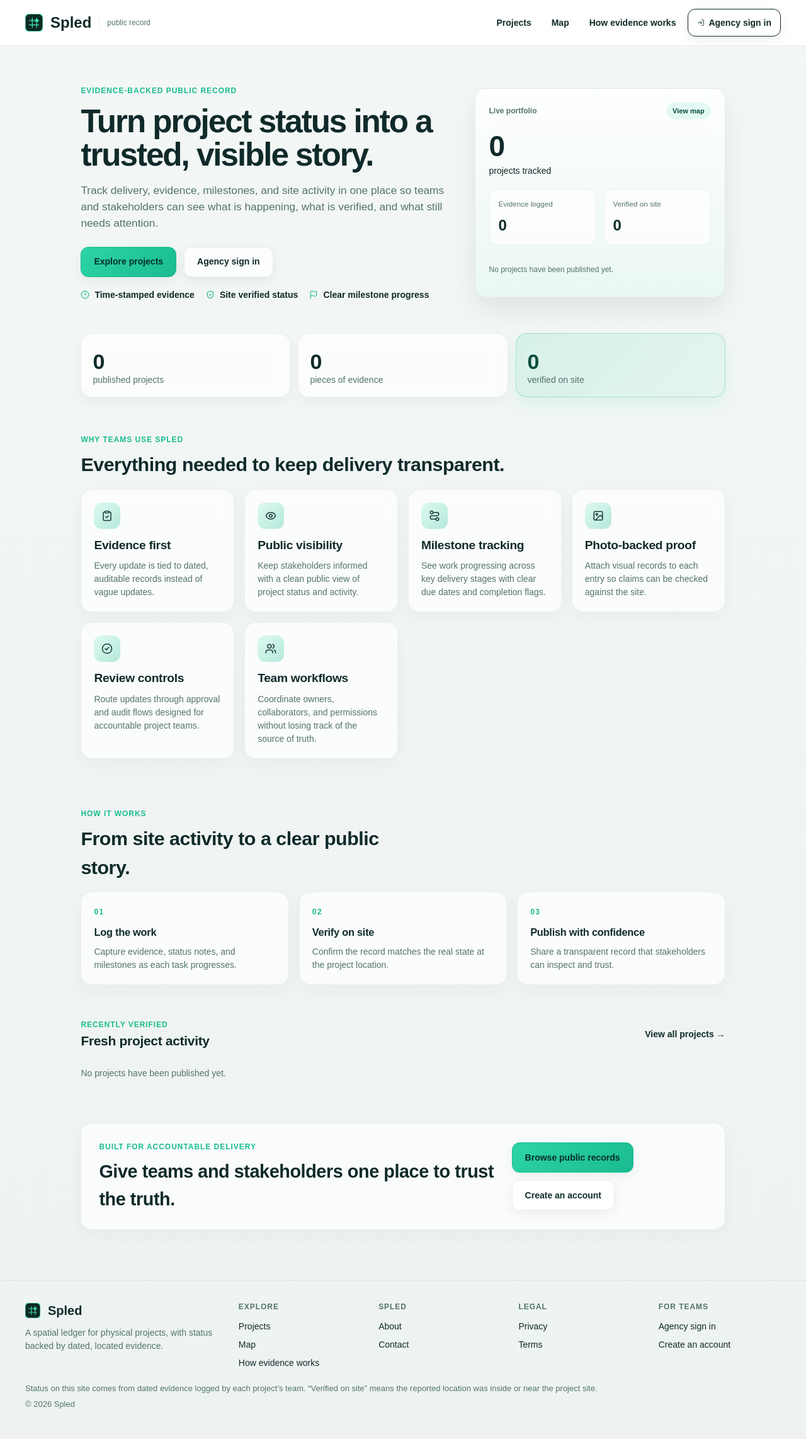
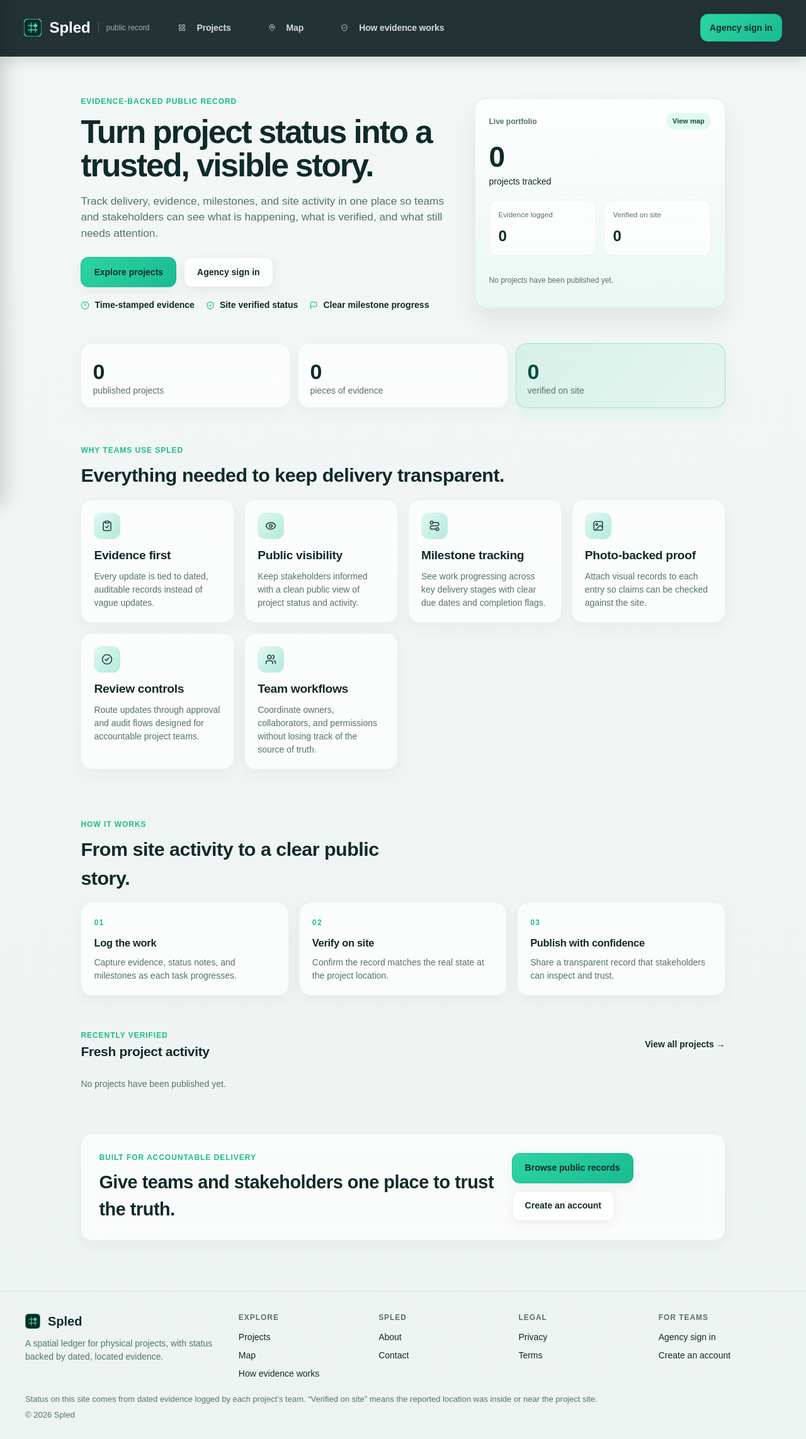
Before and after one commit to aqib-abdullahi/spled, a Django app: page / in a window 1280 px wide. Shown: the whole page at 63% size. Before the commit the page ends 2237 px from the top, so only its background shows below. Run offline with Django 5.2, Linux system fonts and the light colour scheme; data that the repository does not hold is empty; parts of the project's set-up code (start-up, migrations or seed data) failed here and were passed over; some web fonts are replaced.

Commit message:
Use the dashboard's dark bar and drawer on the public site

```diff
--- a/static/css/spled.css
+++ b/static/css/spled.css
@@ -1172,3 +1172,25 @@ button.chip[aria-pressed="true"] { background: var(--ink); color: #fff; border-c
   .sitefoot-grid { grid-template-columns: repeat(2, minmax(0, 1fr)); }
   .sitefoot-brand { grid-column: 1 / -1; }
 }
+
+/* Step 44: link from the sign-in pages back to the public site */
+.auth-back {
+  display: inline-block; margin-top: 18px; color: #b5c9c0; font-weight: 600;
+  text-decoration: underline; text-underline-offset: 3px;
+}
+.auth-back:hover { color: #fff; }
+@media (max-width: 800px) { .auth-back { margin-top: 8px; font-size: 14px; } }
+
+/* Step 45: the public site uses the dashboard's bar and drawer */
+.appbar .pubtag {
+  font-size: 12px; font-weight: 500; color: rgba(255,255,255,0.6);
+  border-left: 1px solid rgba(255,255,255,0.2); padding-left: 12px;
+}
+.pub-actions { margin-left: auto; display: flex; align-items: center; gap: 8px; }
+.mobile-nav.mainnav > a.drawer-foot { margin-top: auto; }
+.mobile-nav.mainnav > a.drawer-foot .nav-link {
+  background: rgba(45, 212, 165, 0.14); color: #dffef5; font-weight: 700;
+}
+@media (max-width: 800px) {
+  .pub-actions, .appbar .pubtag { display: none; }
+}
--- a/templates/auth_base.html
+++ b/templates/auth_base.html
@@ -9,6 +9,7 @@
     <div>
       <h2>Evidence,<br>not claims.</h2>
       <p>A shared record of what is really happening on your sites, wherever you are.</p>
+      <a class="auth-back" href="{% url 'home' %}">← Back to the public site</a>
     </div>
     <div class="accent">spled</div>
   </div>
--- a/templates/public_base.html
+++ b/templates/public_base.html
@@ -1,21 +1,44 @@
 {% extends "base.html" %}
 {% block body %}
-<header class="pubbar">
+<header class="appbar">
+  <button class="nav-toggle" type="button" aria-label="Toggle navigation" aria-expanded="false" aria-controls="mobile-nav">
+    <span></span><span></span><span></span>
+  </button>
   <a class="brand" href="{% url 'home' %}">
     <svg width="28" height="28" viewBox="0 0 32 32" aria-hidden="true"><rect width="32" height="32" rx="8" fill="#0E2A24" stroke="#3DDBB0" stroke-width="1.5"/><path d="M7 12h18M7 20h18M13 7v18M21 7v18" stroke="#3DDBB0" stroke-width="1.5"/><circle cx="21" cy="12" r="3" fill="#3DDBB0"/></svg>
-    Spled <span class="mono muted pubtag">public record</span>
+    Spled <span class="mono pubtag">public record</span>
   </a>
-  <nav class="pubnav" aria-label="Main">
-    <a href="{% url 'projects' %}"{% if active == 'projects' %} aria-current="page"{% endif %}>Projects</a>
-    <a href="{% url 'public_map' %}"{% if active == 'map' %} aria-current="page"{% endif %}>Map</a>
-    <a href="{% url 'how_it_works' %}"{% if active == 'how' %} aria-current="page"{% endif %}>How evidence works</a>
+  <nav class="mainnav desktop-nav" aria-label="Main">
+    <a href="{% url 'projects' %}"{% if active == 'projects' %} aria-current="page"{% endif %}><span class="nav-link"><i data-lucide="layout-grid" class="icon icon-sm" aria-hidden="true"></i><span>Projects</span></span></a>
+    <a href="{% url 'public_map' %}"{% if active == 'map' %} aria-current="page"{% endif %}><span class="nav-link"><i data-lucide="map-pin" class="icon icon-sm" aria-hidden="true"></i><span>Map</span></span></a>
+    <a href="{% url 'how_it_works' %}"{% if active == 'how' %} aria-current="page"{% endif %}><span class="nav-link"><i data-lucide="shield-check" class="icon icon-sm" aria-hidden="true"></i><span>How evidence works</span></span></a>
+  </nav>
+  <div class="pub-actions">
     {% if request.user.is_authenticated %}
-      <a class="btn btn-small" href="{% url 'overview' %}"><span class="action-label"><i data-lucide="layout-grid" class="icon icon-sm" aria-hidden="true"></i><span>Open workspace</span></span></a>
+      <a class="btn btn-primary btn-small" href="{% url 'overview' %}">Open workspace</a>
     {% else %}
-      <a class="btn btn-small" href="{% url 'signin' %}"><span class="action-label"><i data-lucide="log-in" class="icon icon-sm" aria-hidden="true"></i><span>Agency sign in</span></span></a>
+      <a class="btn btn-primary btn-small" href="{% url 'signin' %}">Agency sign in</a>
     {% endif %}
-  </nav>
+  </div>
 </header>
+
+<div class="mobile-nav-backdrop" aria-hidden="true"></div>
+<nav id="mobile-nav" class="mainnav mobile-nav" aria-label="Main mobile navigation">
+  <div class="mobile-nav-header">
+    <span>Menu</span>
+    <button class="nav-close" type="button" aria-label="Close navigation">×</button>
+  </div>
+  <a href="{% url 'projects' %}"{% if active == 'projects' %} aria-current="page"{% endif %}><span class="nav-link"><i data-lucide="layout-grid" class="icon icon-sm" aria-hidden="true"></i><span>Projects</span></span></a>
+  <a href="{% url 'public_map' %}"{% if active == 'map' %} aria-current="page"{% endif %}><span class="nav-link"><i data-lucide="map-pin" class="icon icon-sm" aria-hidden="true"></i><span>Map</span></span></a>
+  <a href="{% url 'how_it_works' %}"{% if active == 'how' %} aria-current="page"{% endif %}><span class="nav-link"><i data-lucide="shield-check" class="icon icon-sm" aria-hidden="true"></i><span>How evidence works</span></span></a>
+  <a href="{% url 'about' %}"{% if active == 'about' %} aria-current="page"{% endif %}><span class="nav-link"><i data-lucide="info" class="icon icon-sm" aria-hidden="true"></i><span>About</span></span></a>
+  <a href="{% url 'contact' %}"{% if active == 'contact' %} aria-current="page"{% endif %}><span class="nav-link"><i data-lucide="mail" class="icon icon-sm" aria-hidden="true"></i><span>Contact</span></span></a>
+  {% if request.user.is_authenticated %}
+  <a class="drawer-foot" href="{% url 'overview' %}"><span class="nav-link"><i data-lucide="layout-grid" class="icon icon-sm" aria-hidden="true"></i><span>Open workspace</span></span></a>
+  {% else %}
+  <a class="drawer-foot" href="{% url 'signin' %}"><span class="nav-link"><i data-lucide="log-in" class="icon icon-sm" aria-hidden="true"></i><span>Agency sign in</span></span></a>
+  {% endif %}
+</nav>
 <main class="page pubpage">
   {% block content %}{% endblock %}
 </main>
@@ -57,4 +80,21 @@
   <p class="sitefoot-note muted">Status on this site comes from dated evidence logged by each project’s team. “Verified on site” means the reported location was inside or near the project site.</p>
   <p class="sitefoot-note muted">© {% now "Y" %} Spled</p>
 </footer>
+<script>
+  (function () {
+    var toggle = document.querySelector(".nav-toggle");
+    var nav = document.getElementById("mobile-nav");
+    var backdrop = document.querySelector(".mobile-nav-backdrop");
+    if (!toggle || !nav || !backdrop) { return; }
+    function setOpen(open) {
+      nav.classList.toggle("open", open);
+      backdrop.classList.toggle("visible", open);
+      toggle.setAttribute("aria-expanded", String(open));
+    }
+    toggle.addEventListener("click", function () { setOpen(!nav.classList.contains("open")); });
+    backdrop.addEventListener("click", function () { setOpen(false); });
+    nav.querySelector(".nav-close").addEventListener("click", function () { setOpen(false); });
+    document.addEventListener("keydown", function (e) { if (e.key === "Escape") { setOpen(false); } });
+  })();
+</script>
 {% endblock %}
--- a/templates/sign_in.html
+++ b/templates/sign_in.html
@@ -10,6 +10,7 @@
     <div>
       <h2>Evidence,<br>not claims.</h2>
       <p>A shared record of what is really happening on your sites, wherever you are.</p>
+      <a class="auth-back" href="{% url 'home' %}">← Back to the public site</a>
     </div>
     <div class="mono accent">09.0765° N · 7.3986° E</div>
   </div>
@@ -39,6 +40,7 @@
       <button class="btn btn-dark" type="submit">Sign in</button>
       <p style="margin:0"><a href="{% url 'password_reset' %}">Forgot your password?</a></p>
       <p style="margin:0">New to Spled? <a href="{% url 'signup' %}"><b>Create an account</b></a></p>
+      <p style="margin:0"><a href="{% url 'projects' %}">Explore public projects</a></p>
     </form>
   </main>
 </div>
--- a/templates/sign_up.html
+++ b/templates/sign_up.html
@@ -17,5 +17,6 @@
   <p class="muted" style="margin:0">You can set up privately straight away. Publishing to the public portal needs a quick check of your organisation.</p>
   <button class="btn btn-primary" type="submit">Create account</button>
   <p style="margin:0">Already registered? <a href="{% url 'signin' %}"><b>Sign in</b></a></p>
+  <p style="margin:0"><a href="{% url 'projects' %}">Explore public projects</a></p>
 </form>
 {% endblock %}
```
Also changed, not shown: web/test_auth_public_links.py (added, +36 -0 lines), web/test_public_header.py (added, +49 -0 lines).
